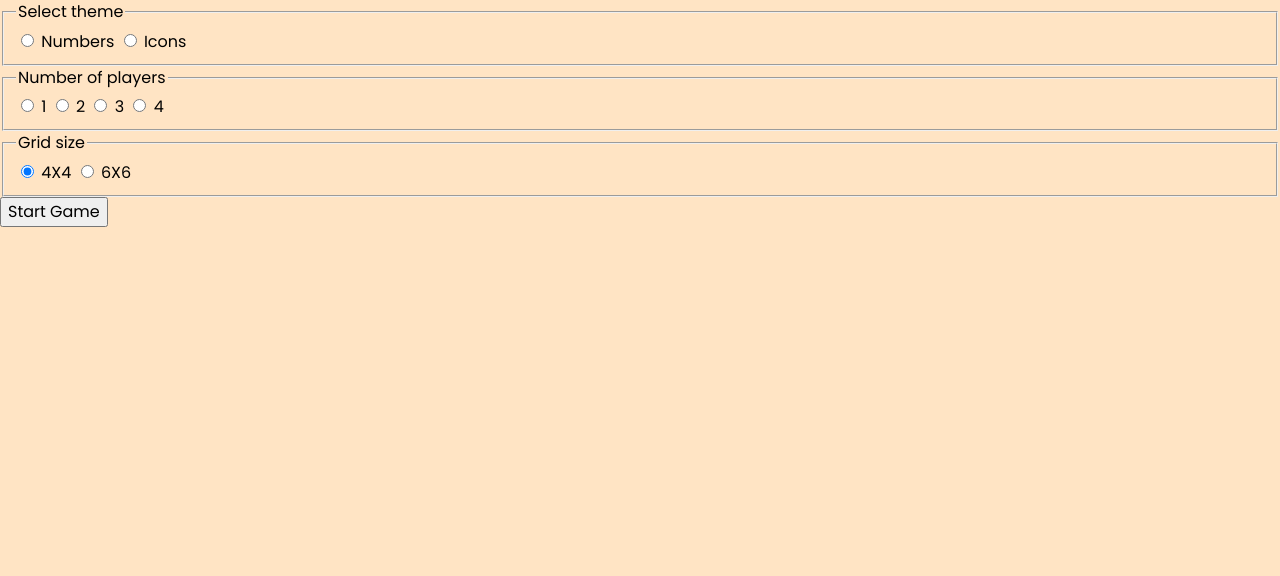
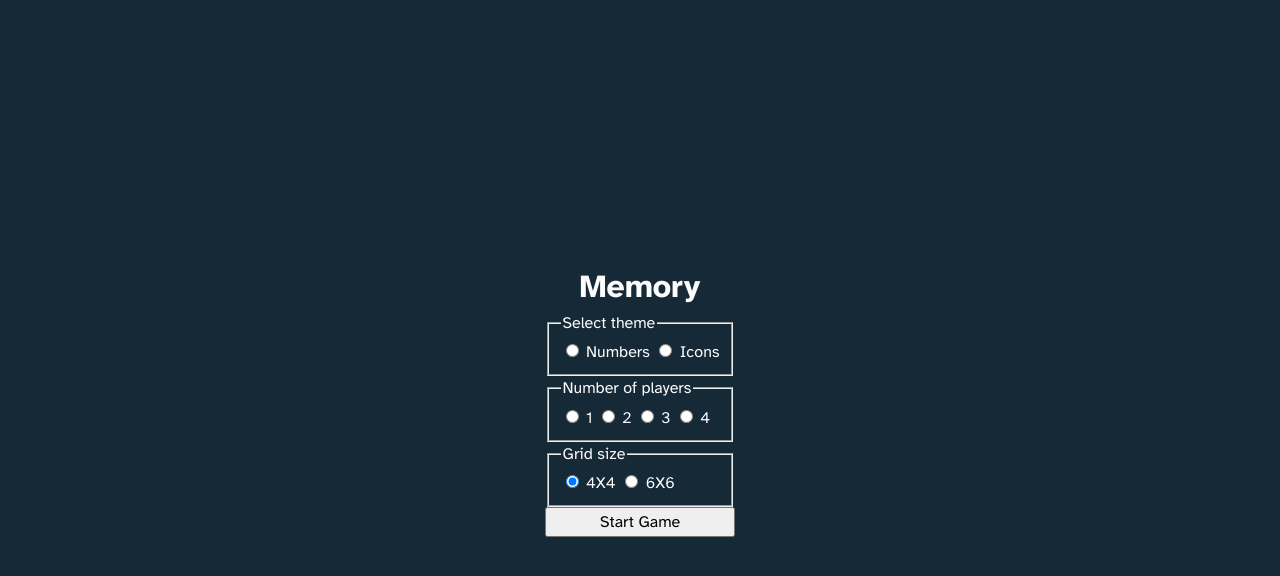
Before and after one commit to ChamuMutezva/NumberMemoryGame, a plain HTML site: page index.html in a window 1280 px wide. Drawn offline with Linux system fonts and the light colour scheme.

Commit message:
google fonts and background coloursbaccording to design

```diff
--- a/index.html
+++ b/index.html
@@ -6,16 +6,21 @@
   <meta http-equiv="X-UA-Compatible" content="IE=edge" />
   <title>Number Memory Game</title>
   <meta name="description" content="" />
-  <link rel="stylesheet prefetch" href="https://maxcdn.bootstrapcdn.com/font-awesome/4.6.1/css/font-awesome.min.css">
+  <!--  <link rel="stylesheet prefetch" href="https://maxcdn.bootstrapcdn.com/font-awesome/4.6.1/css/font-awesome.min.css"> -->
   <meta name="viewport" content="width=device-width, initial-scale=1" />
   <link rel="shortcut icon" href="#">
-  <link href="https://fonts.googleapis.com/css?family=Poppins" rel="stylesheet">
+  <link rel="preconnect" href="https://fonts.googleapis.com">
+  <link rel="preconnect" href="https://fonts.gstatic.com" crossorigin>
+  <link
+    href="https://fonts.googleapis.com/css2?family=Atkinson+Hyperlegible:ital,wght@0,400;0,700;1,400;1,700&display=swap"
+    rel="stylesheet">
   <link rel="stylesheet" href="style.css" />
 </head>
 
 <body>
   <div class="wrapper">
     <div class="modalStart">
+      <h1>Memory<span class="sr-only"> game</span> </h1>
       <div class="menuCtrlCentre">
         <fieldset>
           <legend>Select theme</legend>
@@ -54,16 +59,16 @@
       </div>
       <button class="modalMenuCtrl">Start Game</button>
     </div>
-    <h1>Memory Game</h1>
-    <p>Press "Start" for game to begin</p>
+    <h2>Memory<span class="sr-only"> game</span> </h2>
+    <p class="sr-only">Press "Start" for game to begin</p>
     <div class="gameCtrl">
       <div class="container">
 
       </div>
       <div class="modalEnd hide">
-          <h1>Congradulations</h1>
-          <div class="congradulations"><i class="fa fa-trophy"></i></div>
-          <input type="button" value="Close" class="modalClose" />
+        <h1>Congradulations</h1>
+        <div class="congradulations"><i class="fa fa-trophy"></i></div>
+        <input type="button" value="Close" class="modalClose" />
 
       </div>
     </div>
--- a/memory.js
+++ b/memory.js
@@ -110,7 +110,7 @@ populateBoard()
 function startGame() {
     console.log(clicked)
     console.log(gameEnd)
-/*
+
     if (clicked == true) {
         return;
     }
@@ -118,7 +118,7 @@ function startGame() {
     if (gameEnd == true) {
         return;
     }
-*/
+
     selectFour === true ? shuffle(numArray4) : shuffle(numArray6);
     startTimer();
     clicked = true;
@@ -155,6 +155,11 @@ function compareCards(currNum) {
         if (tempArray[0].innerHTML == tempArray[1].innerHTML) {
             tempArray[0].classList.add('match');
             tempArray[1].classList.add('match');
+           /* setTimeout(() => {
+                tempArray[0].classList.remove('match');
+                tempArray[1].classList.remove('match');
+            }, 300)*/
+
             console.log("We have a match");
             tempArray = [];
             console.log(count);
@@ -258,7 +263,7 @@ function endGame() {
 function reset() {
     const minHand = document.getElementById("minute");
     const secHand = document.getElementById("seconds");
-    const modalEnd = document.querySelector(".modal");
+    const modalEnd = document.querySelector(".modalEnd");
     const cards = Array.from(document.querySelectorAll(".gameNum"));
 
 
--- a/style.css
+++ b/style.css
@@ -1,3 +1,46 @@
+/* ----------------------------------- */
+/*          CUSTOM PROPERTIES          */
+/* ------------------------------------*/
+:root {
+    /* colors */
+    --clr-orange: 37 98% 54%;
+    /*orange #FDA214 */
+    --clr-light-grey: 203 28% 79%;
+    /* lt grey #BCCED5 */
+    --clr-med-grey: 205 30% 27%;
+    /*med-grey #304859*/
+    --clr-dark-grey: 206 45% 15%;
+    /*dark-grey #152938*/
+    --clr-off-white: 0 0% 95%;
+    /*off-white #F2F2F2*/
+    --clr-grey-blue: 203 22% 55%;
+    /*grey-blue #7191A5*/
+    --clr-sky-blue: 205 37% 55%;
+    /*sky-blue #6395b8*/
+    --clr-white: 0 0% 99%;
+    /*white #fcfcfc*/
+
+
+    /* font-sizes */
+    --fs-900: 9.375rem;
+    --fs-800: 6.25rem;
+    --fs-700: 3.5rem;
+    --fs-600: 2rem;
+    --fs-500: 1.75rem;
+    --fs-400: 1.125rem;
+    --fs-300: 1rem;
+    --fs-200: 0.875rem;
+
+    /* font-families */
+    --ff-atkinson: 'Atkinson Hyperlegible', sans-serif;
+
+}
+
+
+/* ----------------------------------- */
+/*          RESET                      */
+/* ------------------------------------*/
+
 /* Box sizing rules */
 *,
 *::before,
@@ -85,23 +128,48 @@ select {
 }
 
 
+/* ----------------------------------- */
+/*          UTILITY CLASSES          */
+/* ------------------------------------*/
+
+/* screen reader only */
+.sr-only {
+    position: absolute;
+    width: 1px;
+    height: 1px;
+    padding: 0;
+    margin: -1px;
+    overflow: hidden;
+    clip: rect(0, 0, 0, 0);
+    white-space: nowrap;
+    /* added line */
+    border: 0;
+}
+
 body {
-    font-family: "Poppins", sans-serif;
+    font-family: var(--ff-atkinson);
 }
 
 .wrapper {
     position: relative;
+    min-height: 100vh;
+    background-color: hsl(var(--clr-white));
+    color: hsl(var(--clr-dark-grey));
 }
 
 .modalStart {
     position: absolute;
-    background: bisque;
+    background: hsl(var(--clr-dark-grey));
+    color: hsl(var(--clr-white));
     min-height: 100vh;
     width: 100%;
     z-index: 1;
+    display: grid;
+    place-content: center;
 }
 
-.hideModalMenuCtrl, .hide {
+.hideModalMenuCtrl,
+.hide {
     display: none;
 }
 
@@ -109,7 +177,8 @@ body {
     position: relative;
     width: 90%;
     max-width: 490px;
-    background-color: aqua;
+    background-color: hsl(var(--clr-white));
+    border-radius: 10px;
     margin: auto;
     display: grid;
     gap: 0.5rem;
@@ -117,15 +186,25 @@ body {
 }
 
 .modalClose {
-	margin: auto;
+    margin: auto;
 }
 
 .containerGrid4 {
     grid-template-columns: repeat(4, 1fr);
 }
 
+.containerGrid4 > * {
+   max-width: 72px;
+    height: 72px;
+}
+
 .containerGrid6 {
     grid-template-columns: repeat(6, 1fr);
+}
+
+.containerGrid6 > * {
+    max-width: 48px;
+    height: 48px;
 }
 
 h1 {
@@ -143,9 +222,9 @@ h1 {
 .gameNum {
     border: 2px solid black;
     text-align: center;
-    /* padding: 1rem;  */
+    background-color: hsl(var(--clr-dark-grey));
+    color: hsl(var(--clr-white));
     font-size: 0;
-    height: 72px;
     user-select: none;
     border-radius: 50%;
 }
@@ -208,11 +287,11 @@ input[type="button"]:hover {
 
 .openCards {
     font-size: 1rem;
-    background-color: blue;
+    background-color: hsl(var(--clr-orange));
 }
 
 .match {
-    background-color: blueviolet;
+    background-color: hsl(var(--clr-light-grey));
     transform: translate(1.2);
     transition-duration: 1s;
 }
```
